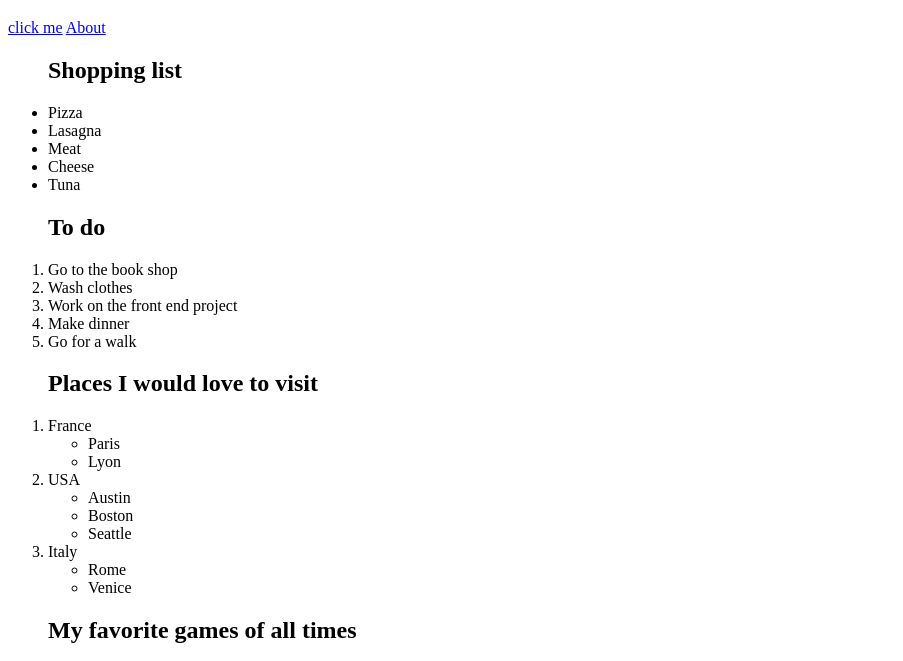
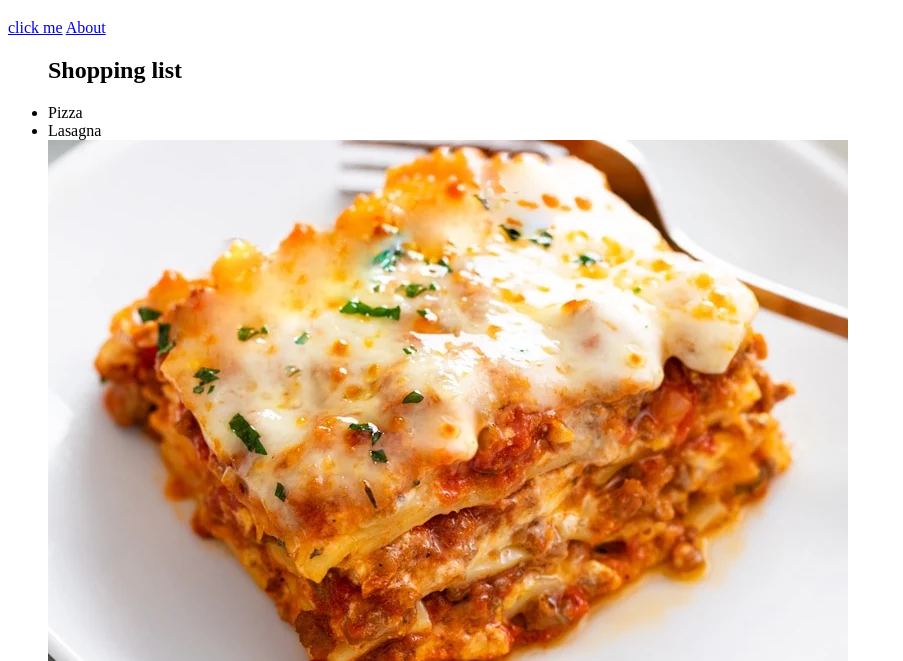
Before and after one commit to sofiolaverry/Project-1, a plain HTML site: page links-and-images/index.html in a window 1280 px wide. Shown: the part 61-722 px from the top of the page, without its empty margins (0-903 px from the left). Drawn offline with Linux system fonts and the light colour scheme.

Commit message:
added an image

```diff
--- a/links-and-images/index.html
+++ b/links-and-images/index.html
@@ -15,6 +15,7 @@
   <ul><h2>Shopping list</h2>
     <li>Pizza</li>
     <li>Lasagna</li>
+    <img src="./images/Lasagna-Recipe-f.webp" alt="lasagna">
     <li>Meat</li>
     <li>Cheese</li>
     <li>Tuna</li>
```
